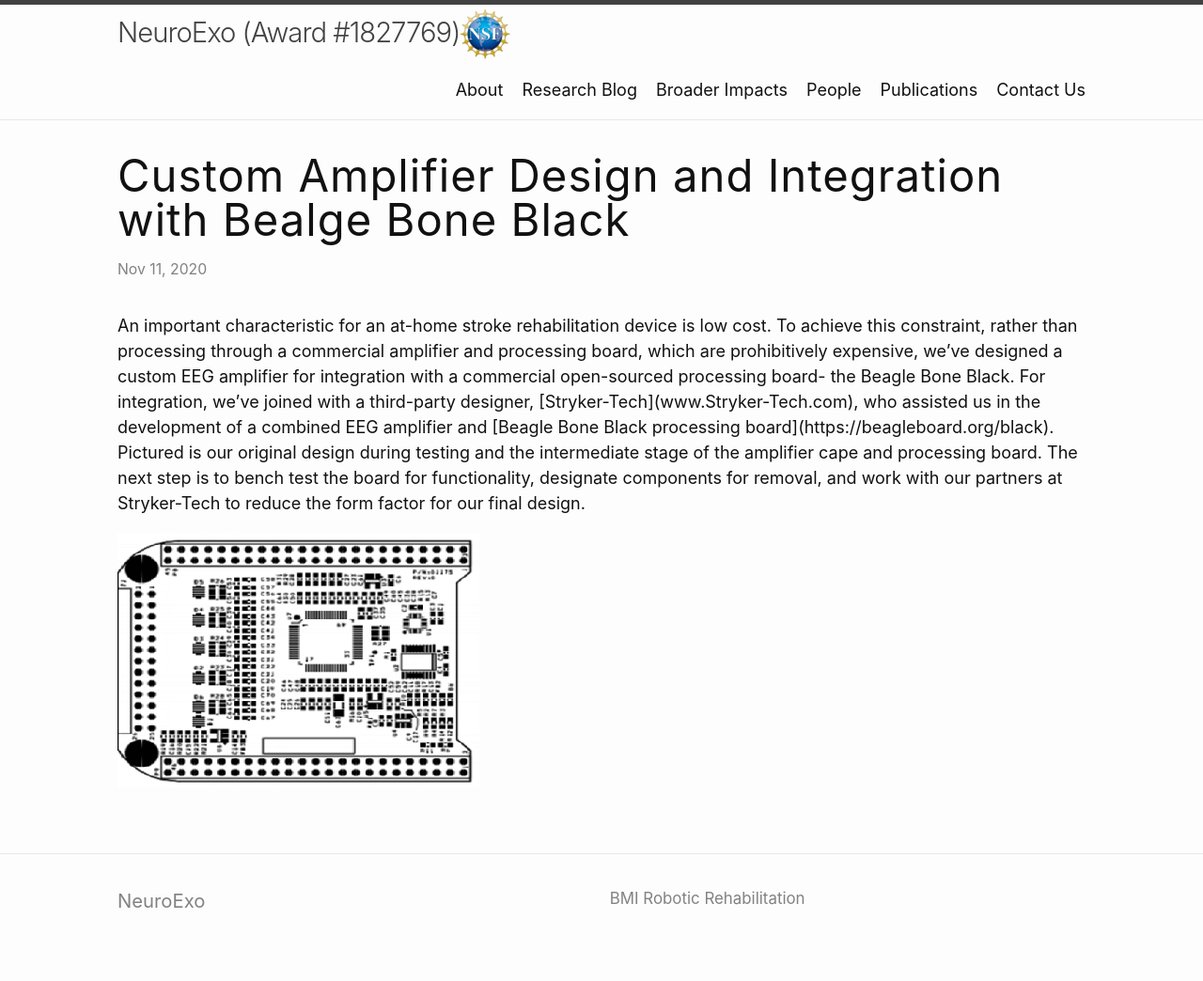
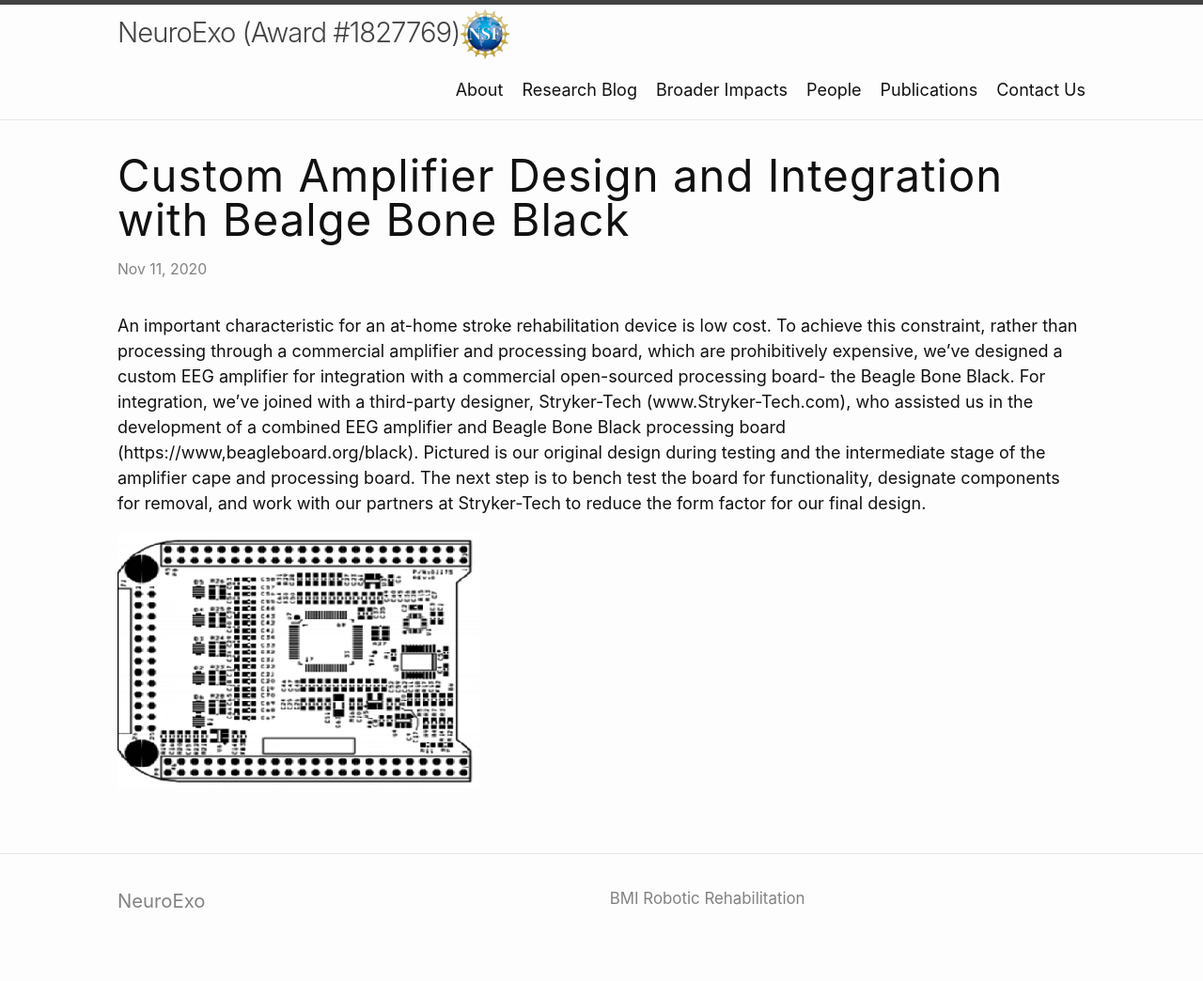
Before and after one commit to arcraik/neuroexo-website, a Jekyll site: the page built from _posts/2020-11-11-STamp.md, in a window 1280 px wide. Shown: the whole page at 94% size. Built offline with Jekyll 4.4.1, drawn with Linux system fonts in a browser that asks for light colours.

Commit message:
Update 2020-11-11-STamp.md

```diff
--- a/_posts/2020-11-11-STamp.md
+++ b/_posts/2020-11-11-STamp.md
@@ -3,5 +3,5 @@ layout: post
 title: Custom Amplifier Design and Integration with Bealge Bone Black
 ---
 
-<p>An important characteristic for an at-home stroke rehabilitation device is low cost. To achieve this constraint, rather than processing through a commercial amplifier and processing board, which are prohibitively expensive, we’ve designed a custom EEG amplifier for integration with a commercial open-sourced processing board- the Beagle Bone Black. For integration, we’ve joined with a third-party designer, [Stryker-Tech](www.Stryker-Tech.com), who assisted us in the development of a combined EEG amplifier and [Beagle Bone Black processing board](https://beagleboard.org/black). Pictured is our original design during testing and the intermediate stage of the amplifier cape and processing board. The next step is to bench test the board for functionality, designate components for removal, and work with our partners at Stryker-Tech to reduce the form factor for our final design.</p>
+<p>An important characteristic for an at-home stroke rehabilitation device is low cost. To achieve this constraint, rather than processing through a commercial amplifier and processing board, which are prohibitively expensive, we’ve designed a custom EEG amplifier for integration with a commercial open-sourced processing board- the Beagle Bone Black. For integration, we’ve joined with a third-party designer, Stryker-Tech (www.Stryker-Tech.com), who assisted us in the development of a combined EEG amplifier and Beagle Bone Black processing board (https://www,beagleboard.org/black). Pictured is our original design during testing and the intermediate stage of the amplifier cape and processing board. The next step is to bench test the board for functionality, designate components for removal, and work with our partners at Stryker-Tech to reduce the form factor for our final design.</p>
 <img src="/photos/design.png">
```
